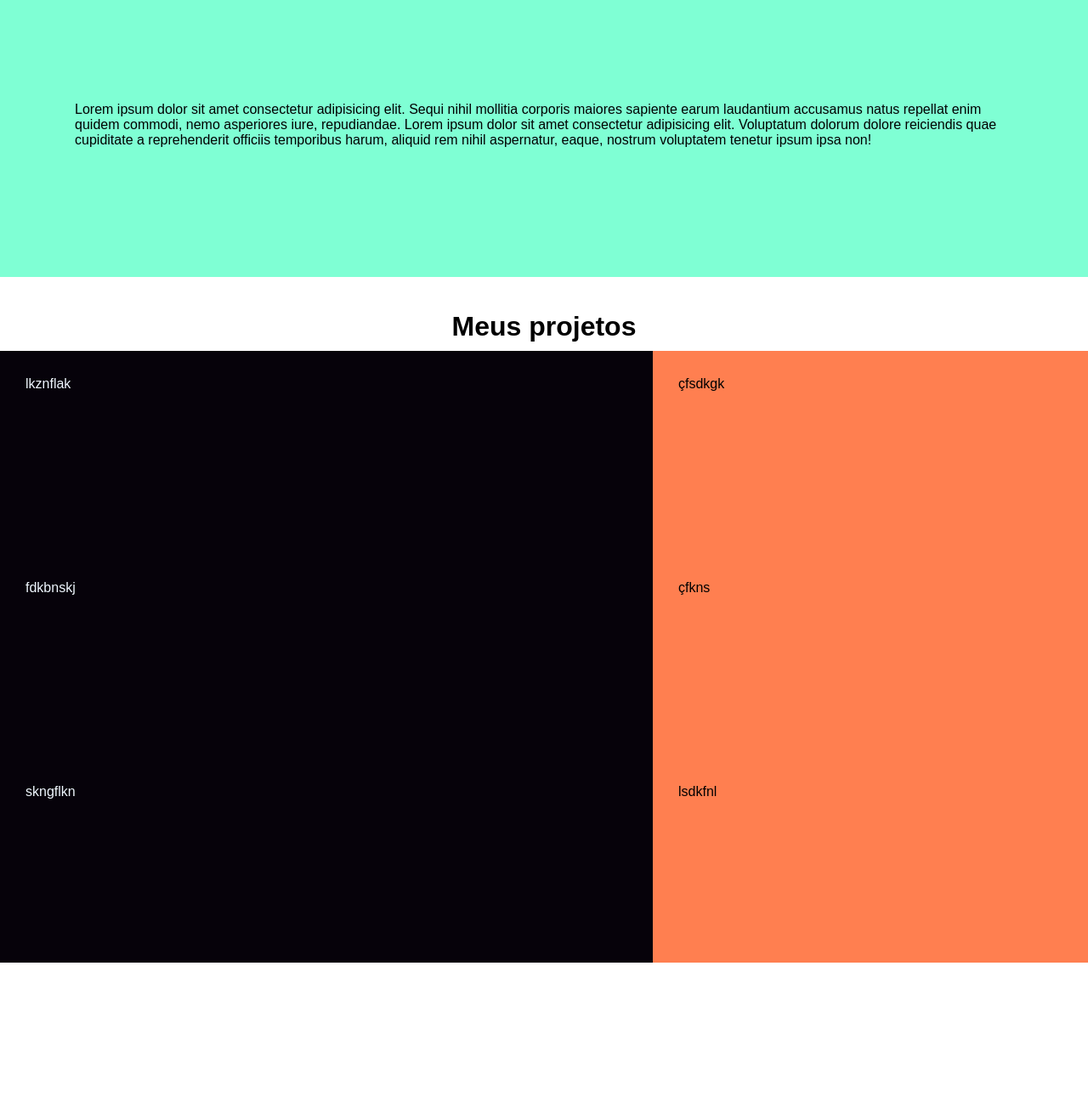
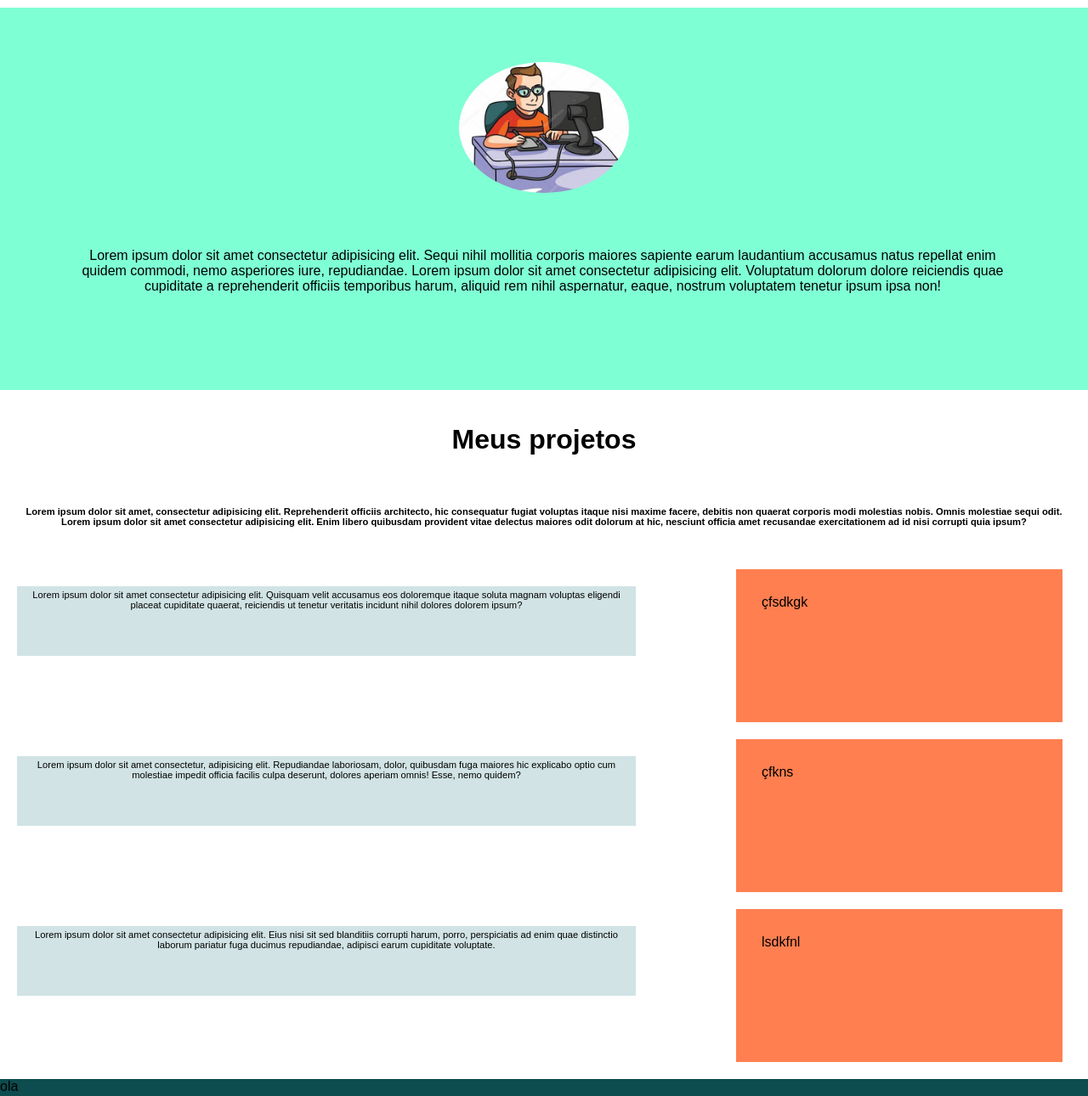
Before and after one commit to isrraelantonio/projerto-portifolio, a plain HTML site: page index.html in a window 1280 px wide. Shown: the part 666-1956 px from the top of the page at 85% size. Before the commit the page ends 1799 px from the top, so only its background shows below. Drawn offline with Linux system fonts and the light colour scheme.

Commit message:
atualizações do portifólio

```diff
--- a/index.html
+++ b/index.html
@@ -10,7 +10,7 @@
 </head>
 <body>
     <header>
-       <h5>banchias</h5>
+
     </header>
     <menu>
             <ul>
@@ -25,6 +25,7 @@
         <h1>O que eu faço </h1>
         <section id="oquefaco">
             <article id="imagem">
+
 
             </article>
             <article id="texto">
@@ -43,19 +44,37 @@
 
         </section>
         <h1>Meus projetos</h1>
+
+        <h3>Lorem ipsum dolor sit amet, consectetur adipisicing elit. Reprehenderit officiis architecto, hic consequatur fugiat voluptas itaque nisi maxime facere, debitis non quaerat corporis modi molestias nobis. Omnis molestiae sequi odit. Lorem ipsum dolor sit amet consectetur adipisicing elit. Enim libero quibusdam provident vitae delectus maiores odit dolorum at hic, nesciunt officia amet recusandae exercitationem ad id nisi corrupti quia ipsum?</h3>
         <section id="projetos">
             <article>
-                <div class="texto">lkznflak</div>
+                <div class="texto">
+                    <div id="infor-projeto">
+                        Lorem ipsum dolor sit amet consectetur adipisicing elit. Quisquam velit accusamus eos doloremque itaque soluta magnam voluptas eligendi placeat cupiditate quaerat, reiciendis ut tenetur veritatis incidunt nihil dolores dolorem ipsum?
+
+                    </div>
+                </div>
                 <div class="imagem">çfsdkgk</div>
 
             </article>
             <article >
-                <div class="texto">fdkbnskj</div>
+                <div class="texto">
+                    <div id="infor-projeto">
+                        Lorem ipsum dolor sit amet consectetur, adipisicing elit. Repudiandae laboriosam, dolor, quibusdam fuga maiores hic explicabo optio cum molestiae impedit officia facilis culpa deserunt, dolores aperiam omnis! Esse, nemo quidem?
+
+                    </div>
+                </div>
                 <div class="imagem">çfkns</div>
 
             </article>
+
             <article >
-                <div class="texto">skngflkn</div>
+                <div class="texto">
+                    <div id="infor-projeto">
+                        Lorem ipsum dolor sit amet consectetur adipisicing elit. Eius nisi sit sed blanditiis corrupti harum, porro, perspiciatis ad enim quae distinctio laborum pariatur fuga ducimus repudiandae, adipisci earum cupiditate voluptate.
+
+                    </div>
+                </div>
                 <div class="imagem">lsdkfnl</div>
 
             </article>
@@ -63,10 +82,8 @@
         </section>
 
     </main>
-    <script>
-        h1
-
-    </script>
-
+    <footer>
+        ola
+    </footer>
 </body>
 </html>
--- a/style.css
+++ b/style.css
@@ -7,119 +7,185 @@
 
 
 }
+::-webkit-scrollbar{
+    width: 0px;
+    height: 0px;
+}
+html, body{
+    width: 100%;
+    height: 100%;
+}
 
 header{
+   background-image: url(imagens/Foto\ de\ fundo\ empresarial\ para\ banner\ de\ Linkedin.jpg);
+   background-size: cover;
+   background-repeat: no-repeat;
+   background-color: aquamarine;
+   height: 100px;
+}
+main{
+    width: 100%;
+}
 
-    background-color: aquamarine;
-    height: 100px;
-}
 h1{
     text-align: center;
     margin-top: 30px;
     padding: 10px;
 }
 menu{
-    background-color: antiquewhite;
-    width: 100vw;
+    background-color: #085CA6;
+    margin-top: 0.5px;
+    height: 40px;
+
 }
 ul{
     text-align: left;
     display: block;
     width: 100vw;
+    padding-left: 40px;
+    padding-top: 10px;
+}
+
+
+li{
+    color:   #0FF2DB;
+    display: inline-block;
+    font-size: 0.8em;
+    margin-right: 50px;
+}
+
+
+#oquefaco{
+
+    height: 300px;
 
 
 }
-li{
-    display: inline-block;
-    padding-left: 30px;
-}
-#oquefaco{
-    background-color: blue;
-    height: 300px;
-    padding: 0px;
+
+
+#imagem{
+    height: 50%;
+    background-image: url(imagens/OIP.jfif);
+    background-repeat: no-repeat;
+    background-size: 140px;
+    background-position: top center;
 
 
 }
-#imagem{
-    height: 40%;
-    background-color: aquamarine;
-    padding: 30px;
 
+#texto{
+    height: 50%;
+    position: relative;
 }
-#texto{
-    height: 60%;
-    background-color: rgb(130, 77, 39);
-    position: relative;
 
-
-}
 #pri_texto{
     display: block;
     height: 70%;
     width: 86%;
     background-color: rgba(95, 158, 160, 0.286);
-    transform: translate(8%,20%);
+    transform: translate(8%,0%);
+    text-align: center;
+    padding: 10px;
+}
 
+#quemsou{
+    background-color: aquamarine;
+    height: 450px;
+    padding-top: 5%;
 
 }
 
-
-#quemsou{
-    background-color: brown;
-    height: 400px;
-
-}
 #segun_texto{
     display: block;
-    height: 70%;
+    height: 4%;
     width: 86%;
     transform: translate(8%,20%);
+}
 
-}
 #imagem2{
+    background-color: #f9fafb;
+    display: block;
     height: 40%;
-    background-color: aquamarine;
+    width: 200px;
     padding: 30px;
-
+    background-image: url(imagens/OIP.jfif);
+    background-repeat: no-repeat;
+    background-size: 200px;
+    background-position: center center;
+    border-radius:100%;
+    margin-left: auto;
+    margin-right: auto;
+    margin-bottom: 5%;
 }
 #texto2{
-    height: 60%;
-    background-color:  aquamarine;
+    height: 40%;
     position: relative;
+    text-align: center;
 
 
 }
 #projetos{
-    background-color:chartreuse;
+
     height: 600px;
 
 }
 section#projetos > article{
     display: block;
     width: 100%;
-    height: 40%;
-    background-color: blueviolet;
+    height: 30%;
+
+    margin-bottom: 20px;
 
 }
+article#imagem > img{
+    width: 140px;
+    display: block;
+    align-content: center;
+}
 .texto{
-    background-color: rgb(6, 2, 10);
+
     display: block;
     height: 100%;
     width: 60%;
     float: left;
     color: aliceblue;
-    padding: 30px;
+    padding: 20px;
+}
+#infor-projeto{
+    display: block;
+    height: 59%;
+    width: 100%;
+    background-color: rgba(95, 158, 160, 0.286);
+    transform: translate();
+    color: black;
+    font-size: 0.7em;
+    text-align: center;
+    padding: 4px;
+
+
 }
 .imagem{
     background-color: coral;
     display: block;
     height: 100%;
-    width: 40%;
+    width: 30%;
     float: right;
     padding: 30px;
+    margin-right: 30px;
 }
-script{
-    width: ;
+footer{
     height: 20px;
-    background-color: cadetblue;
+    background-color: rgb(13, 76, 79);
 }
+h1{
+
+    margin-top: 30px;
+    font-size: 2em;
+    margin-bottom: 30px;
+}
+h3{
+    text-align: center;
+    padding: 20px;
+    font-size: 0.7em;
+    margin-bottom: 30px;
+}
```
Also changed, not shown: imagens/Foto de fundo empresarial para banner de Linkedin.jpg (added), imagens/OIP.jfif (added).
